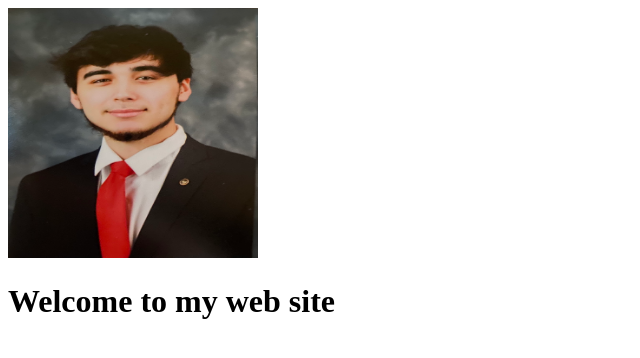
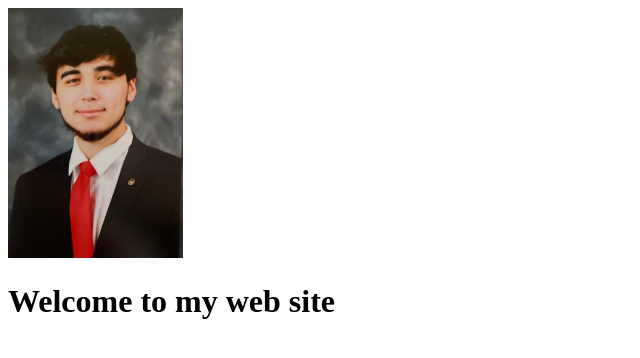
Before and after one commit to JohnathonRenteria/JohnathonRenteria.github.io, a plain HTML site: page index.html in a window 1280 px wide. Shown: the whole page, without its empty margins (0-640 px from the left). Drawn offline with Linux system fonts and the light colour scheme.

Commit message:
image resize

```diff
--- a/index.html
+++ b/index.html
@@ -9,7 +9,7 @@
 </head>
 <body>
     <header>
-        <img src="images/JohnathonRenteriaLinkedinPicture.jpg" alt="johnathon's picture" width="250" height="250">
+        <img src="images/JohnathonRenteriaLinkedinPicture.jpg" alt="johnathon's picture" width="175" height="250">
     </header>
     <h1>Welcome to my web site</h1>
 </body>
```
